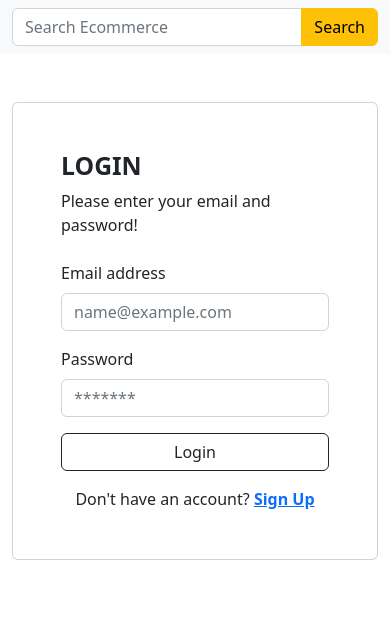
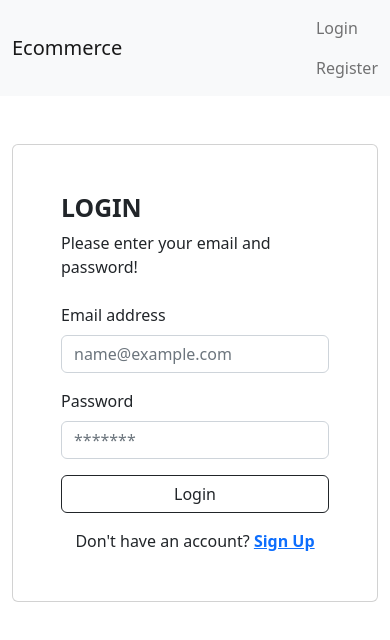
Before and after one commit to AbrarDev56/Ecommerce-Frontend, a Vue app: page /login in a window 390 px wide. Shown: the top 640 px of the page. Built offline with nearby package versions, Linux system fonts and the light colour scheme.

Commit message:
reviews & clean up

```diff
--- a/src/App.vue
+++ b/src/App.vue
@@ -9,13 +9,9 @@
 
 <template>
     <!-- Medium and Bigger Screen Navbar -->
-    <nav class="navbar navbar-expand-sm bg-light d-none d-md-block">
+    <nav class="navbar navbar-expand-sm bg-light">
         <div class="container-fluid">
-            <RouterLink class="navbar-brand" to="/">Ecommerce Test</RouterLink>
-            <div class="input-group me-3">
-                <input type="text" class="form-control" placeholder="Search Ecommerce" aria-label="Search" aria-describedby="button-addon2">
-                <button @click="$router.push('/search')" role="link" class="btn btn-warning" type="button" id="button-addon2">Search</button>
-            </div>
+            <RouterLink class="navbar-brand" to="/">Ecommerce</RouterLink>
             <div class="navbar-nav">
                 <RouterLink v-if="!isAuthenticated" class="nav-link" to="/login">Login</RouterLink>
                 <RouterLink v-if="!isAuthenticated" class="nav-link" to="/signup">Register</RouterLink>
@@ -24,15 +20,5 @@
         </div>
     </nav>
 
-    <!-- Small Screen Navbar -->
-    <nav class="navbar navbar-expand-sm bg-light d-block d-md-none">
-        <div class="container-fluid">
-            <div class="input-group">
-                <input type="text" class="form-control" placeholder="Search Ecommerce" aria-label="Search" aria-describedby="button-addon2">
-                <button class="btn btn-warning" type="button" id="button-addon2">Search</button>
-            </div>
-        </div>
-    </nav>
-
     <RouterView />
 </template>
--- a/src/router/index.js
+++ b/src/router/index.js
@@ -8,11 +8,6 @@ const router = createRouter({
       path: '/',
       name: 'home',
       component: Home
-    },
-    {
-      path: '/search',
-      name: 'search',
-      component: () => import('../views/Search.vue')
     },
     {
       path: '/:product_detail',
--- a/src/views/ProductDetailView.vue
+++ b/src/views/ProductDetailView.vue
@@ -53,9 +53,7 @@
         axios.defaults.headers.common['Authorization'] = `Bearer ${authStore.token}`;
         axios.post(`products/${id.value}/review`, {
             data: {
-                review: review.value,
-                user: 3,
-                product: 5
+                review: review.value
             }
         })
             .then(response => {
--- a/src/views/Search.vue
+++ /dev/null
@@ -1,36 +0,0 @@
-<script setup>
-    import { RouterLink } from 'vue-router'
-    import { onMounted, ref } from 'vue'
-    import axios from 'axios'
-
-    const products = ref([])
-    // const url = "http://localhost:1337"
-    onMounted(() => {
-        axios.get('products?populate=*')
-            .then(response => {
-                products.value = (response.data.data)
-                console.log(response.data.data)
-            })
-            .catch(error => {
-                console.log(error)
-            })
-    })
-</script>
-
-<template>
-    <div class="row row-cols-1 g-2 m-2">
-        <div v-for="product in products" v-bind:key="product.id">
-            <div class="d-flex border rounded-2">
-                <div class="p-2 flex-shrink-1">Flex item</div>
-                <div class="p-2 w-100">
-                    <RouterLink :to="`${product.id}`" class="text-dark text-decoration-none">
-                        <h5 class="card-title">{{ product.attributes.name }}</h5>
-                    </RouterLink>
-                    <RouterLink :to="`${product.id}`" class="text-dark text-decoration-none">
-                        <h5 class="card-title">{{ product.attributes.price }}</h5>
-                    </RouterLink>
-                </div>
-            </div>
-        </div>
-    </div>
-</template>
```
